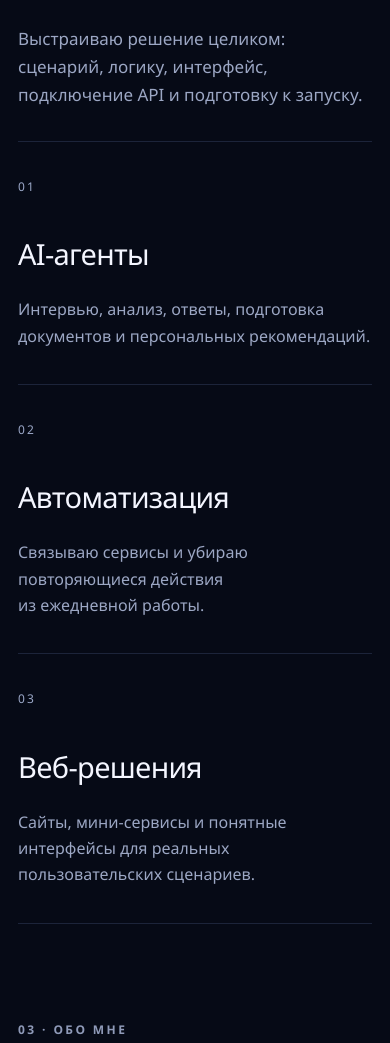
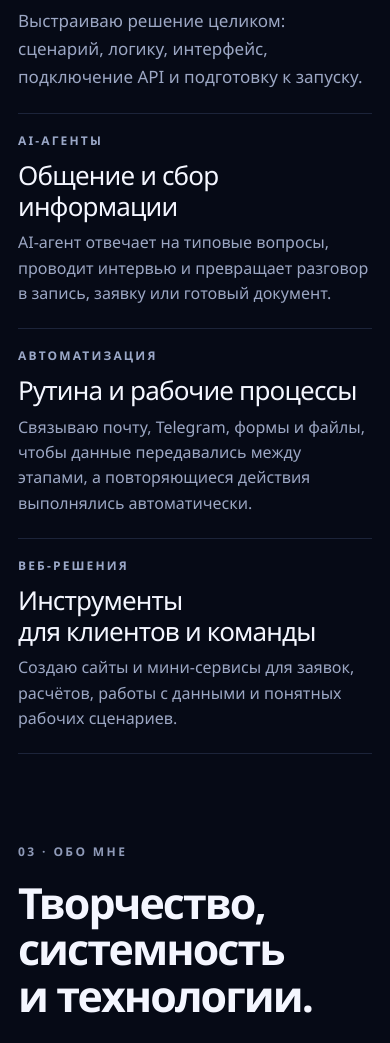
Before and after one commit to Radmila555/radmila-ai-portfolio, a website built with Vite: page index.html in a window 390 px wide. Shown: the part 6164-7207 px from the top of the page. Built offline with nearby package versions, Linux system fonts and the light colour scheme.

Commit message:
checkpoint: refine services section

```diff
--- a/index.html
+++ b/index.html
@@ -199,33 +199,36 @@
 
         <div class="service-list">
           <article class="reveal">
-            <span>01</span>
-            <h3 data-ru="AI‑агенты" data-en="AI agents">AI‑агенты</h3>
+            <p class="service-category" data-ru="AI-АГЕНТЫ" data-en="AI AGENTS">AI-АГЕНТЫ</p>
+            <h3 data-ru="Общение и сбор информации" data-en="Communication and information gathering">Общение и сбор информации</h3>
             <p
-              data-ru="Интервью, анализ, ответы, подготовка документов и персональных рекомендаций."
-              data-en="Interviews, analysis, answers, document preparation and personalized recommendations."
+              class="service-description"
+              data-ru="AI-агент отвечает на типовые вопросы, проводит интервью и превращает разговор в запись, заявку или готовый документ."
+              data-en="AI agents handle common questions, run interviews, and turn conversations into bookings, requests, or ready-to-use documents."
             >
-              Интервью, анализ, ответы, подготовка документов и персональных рекомендаций.
+              AI-агент отвечает на типовые вопросы, проводит интервью и превращает разговор в запись, заявку или готовый документ.
             </p>
           </article>
           <article class="reveal">
-            <span>02</span>
-            <h3 data-ru="Автоматизация" data-en="Automation">Автоматизация</h3>
+            <p class="service-category" data-ru="АВТОМАТИЗАЦИЯ" data-en="AUTOMATION">АВТОМАТИЗАЦИЯ</p>
+            <h3 data-ru="Рутина и рабочие процессы" data-en="Routine tasks and workflows">Рутина и рабочие процессы</h3>
             <p
-              data-ru="Связываю сервисы и убираю повторяющиеся действия из ежедневной работы."
-              data-en="I connect services and remove repetitive actions from everyday work."
+              class="service-description"
+              data-ru="Связываю почту, Telegram, формы и файлы, чтобы данные передавались между этапами, а повторяющиеся действия выполнялись автоматически."
+              data-en="I connect email, Telegram, forms, and files so data moves between steps and repetitive actions run automatically."
             >
-              Связываю сервисы и убираю повторяющиеся действия из ежедневной работы.
+              Связываю почту, Telegram, формы и файлы, чтобы данные передавались между этапами, а повторяющиеся действия выполнялись автоматически.
             </p>
           </article>
           <article class="reveal">
-            <span>03</span>
-            <h3 data-ru="Веб‑решения" data-en="Web solutions">Веб‑решения</h3>
+            <p class="service-category" data-ru="ВЕБ-РЕШЕНИЯ" data-en="WEB SOLUTIONS">ВЕБ-РЕШЕНИЯ</p>
+            <h3 data-ru="Инструменты для клиентов и команды" data-en="Tools for clients and teams">Инструменты для клиентов и команды</h3>
             <p
-              data-ru="Сайты, мини‑сервисы и понятные интерфейсы для реальных пользовательских сценариев."
-              data-en="Websites, mini-services and clear interfaces for real user scenarios."
+              class="service-description"
+              data-ru="Создаю сайты и мини-сервисы для заявок, расчётов, работы с данными и понятных рабочих сценариев."
+              data-en="I build websites and focused tools for requests, calculations, data workflows, and clear business processes."
             >
-              Сайты, мини‑сервисы и понятные интерфейсы для реальных пользовательских сценариев.
+              Создаю сайты и мини-сервисы для заявок, расчётов, работы с данными и понятных рабочих сценариев.
             </p>
           </article>
         </div>
--- a/src/styles.css
+++ b/src/styles.css
@@ -911,37 +911,46 @@ section[id], main[id], .project-group h3[id] {
 
 .service-list {
   display: grid;
-  grid-template-columns: repeat(3, 1fr);
+  grid-template-columns: repeat(3, minmax(0, 1fr));
   border-top: 1px solid var(--line);
   border-bottom: 1px solid var(--line);
 }
 
 .service-list article {
-  min-height: 260px;
-  padding: 28px 30px 34px;
+  min-height: 292px;
+  padding: 30px 30px 36px;
 }
 
 .service-list article + article {
   border-left: 1px solid var(--line);
 }
 
-.service-list article > span {
-  color: #5f6f95;
+.service-category {
+  margin: 0;
+  color: #9ba8c8;
   font-size: 11px;
+  font-weight: 700;
   letter-spacing: 0.18em;
+  line-height: 1.5;
+  text-transform: uppercase;
 }
 
 .service-list h3 {
-  margin: 36px 0 18px;
+  max-width: 340px;
+  margin: 28px 0 16px;
   font-family: var(--display);
-  font-size: 29px;
-  font-weight: 560;
-  letter-spacing: -0.025em;
-}
-
-.service-list p {
+  font-size: clamp(27px, 2.2vw, 32px);
+  font-weight: 580;
+  letter-spacing: -0.032em;
+  line-height: 1.16;
+}
+
+.service-description {
+  max-width: 350px;
   margin: 0;
   color: var(--muted);
+  font-size: 16px;
+  line-height: 1.62;
 }
 
 .about {
@@ -1219,7 +1228,7 @@ section[id], main[id], .project-group h3[id] {
 .project-number { font-size: 12px; letter-spacing: 0.12em; }
 .tags li { font-size: 12px; color: var(--muted-strong); }
 .project-status { color: var(--muted); font-size: 14px; margin-top: 0; }
-.group-number, .service-list article > span { color: #9ba8c8; }
+.group-number, .service-category { color: #9ba8c8; }
 .language-switch span { color: #9ba8c8; }
 .language-switch { min-height: 44px; align-items: center; }
 
@@ -1479,8 +1488,15 @@ body.demo-open { overflow: hidden; }
   }
 
   .service-list article {
+    display: grid;
+    grid-template-columns: minmax(210px, 0.72fr) minmax(0, 1fr);
+    grid-template-areas:
+      "category description"
+      "heading description";
+    column-gap: clamp(34px, 7vw, 64px);
+    align-items: start;
     min-height: auto;
-    padding: 30px 0 35px;
+    padding: 26px 0 30px;
   }
 
   .service-list article + article {
@@ -1488,8 +1504,18 @@ body.demo-open { overflow: hidden; }
     border-left: 0;
   }
 
+  .service-category { grid-area: category; }
+
   .service-list h3 {
-    margin-top: 32px;
+    grid-area: heading;
+    margin: 14px 0 0;
+    font-size: 28px;
+  }
+
+  .service-description {
+    grid-area: description;
+    align-self: center;
+    max-width: 520px;
   }
 
   .about {
@@ -1508,6 +1534,10 @@ body.demo-open { overflow: hidden; }
 }
 
 @media (max-width: 620px) {
+  .services {
+    padding-block: 40px;
+  }
+
   .hero {
     padding-top: 112px;
     padding-bottom: 44px;
@@ -1599,8 +1629,32 @@ body.demo-open { overflow: hidden; }
   }
 
   .eyebrow, .section-index, .group-number, .project-number,
-  .service-list article > span, .language-switch span {
+  .service-category, .language-switch span {
     font-size: 12px;
+  }
+
+  .services .section-heading {
+    gap: 18px;
+    margin-bottom: 22px;
+  }
+
+  .service-list article {
+    grid-template-columns: minmax(0, 1fr);
+    grid-template-areas: "category" "heading" "description";
+    padding: 18px 0 22px;
+  }
+
+  .service-list h3 {
+    max-width: none;
+    margin: 10px 0 9px;
+    font-size: 26px;
+    line-height: 1.18;
+  }
+
+  .service-description {
+    max-width: none;
+    font-size: 16px;
+    line-height: 1.58;
   }
 
   .project-status, .about-signature small {
```
